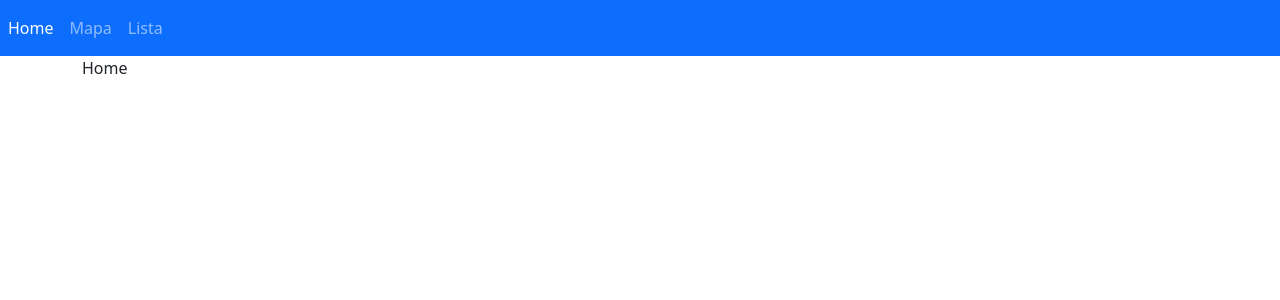
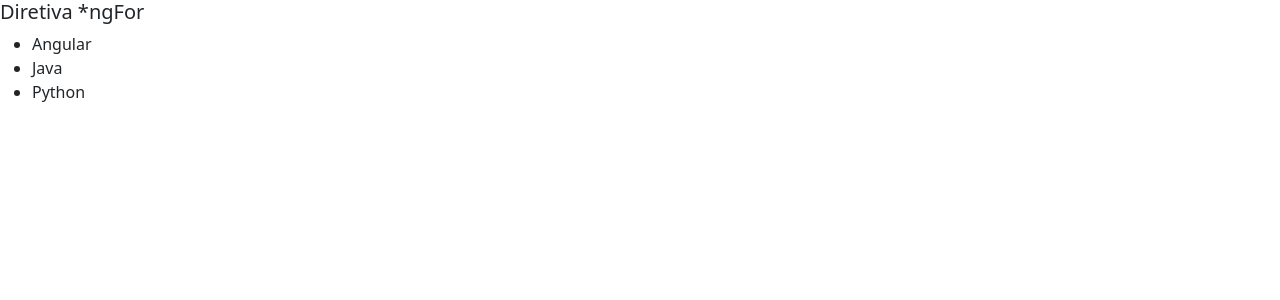
Before and after one commit to andrelohr/angular_04_diretiva, an Angular app: page / in a window 1280 px wide. Shown: the top 300 px of the page. Built offline with nearby package versions, Linux system fonts and the light colour scheme.

Commit message:
Diretiva *ngFor

```diff
--- a/src/app/app.component.html
+++ b/src/app/app.component.html
@@ -1,2 +1,3 @@
 <!--app-diretiva-ngif></app-diretiva-ngif-->
-<app-diretiva-ngswitch></app-diretiva-ngswitch>
+<!--app-diretiva-ngswitch></app-diretiva-ngswitch-->
+<app-diretiva-ngfor></app-diretiva-ngfor>
--- a/src/app/app.module.ts
+++ b/src/app/app.module.ts
@@ -5,12 +5,14 @@
 import { AppComponent } from './app.component';
 import { DiretivaNgifComponent } from './diretiva-ngif/diretiva-ngif.component';
 import { DiretivaNgswitchComponent } from './diretiva-ngswitch/diretiva-ngswitch.component';
+import { DiretivaNgforComponent } from './diretiva-ngfor/diretiva-ngfor.component';
 
 @NgModule({
   declarations: [
     AppComponent,
     DiretivaNgifComponent,
-    DiretivaNgswitchComponent
+    DiretivaNgswitchComponent,
+    DiretivaNgforComponent
   ],
   imports: [
     BrowserModule,
--- /dev/null
+++ b/src/app/diretiva-ngfor/diretiva-ngfor.component.html
@@ -0,0 +1,7 @@
+<h5>Diretiva *ngFor</h5>
+
+<ul>
+    <li *ngFor="let curso of cursos">
+        {{ curso }}
+    </li>
+</ul>
--- /dev/null
+++ b/src/app/diretiva-ngfor/diretiva-ngfor.component.ts
@@ -0,0 +1,12 @@
+import { Component } from '@angular/core';
+
+@Component({
+  selector: 'app-diretiva-ngfor',
+  templateUrl: './diretiva-ngfor.component.html',
+  styleUrls: ['./diretiva-ngfor.component.scss']
+})
+export class DiretivaNgforComponent {
+
+  cursos: string[] = ["Angular", "Java", "Python"];
+
+}
```
Also changed, not shown: src/app/diretiva-ngfor/diretiva-ngfor.component.scss (added), 1 other file (tests, documents, lock files or other folders).
